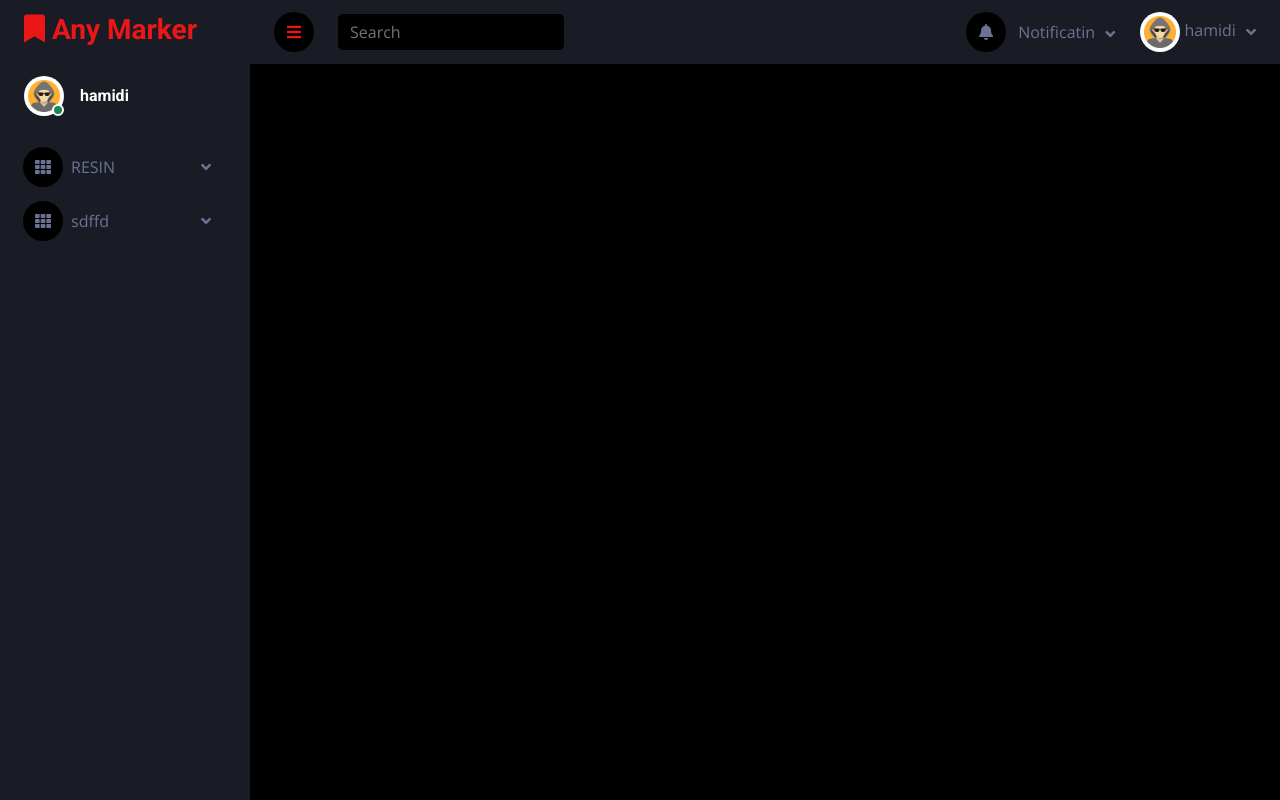
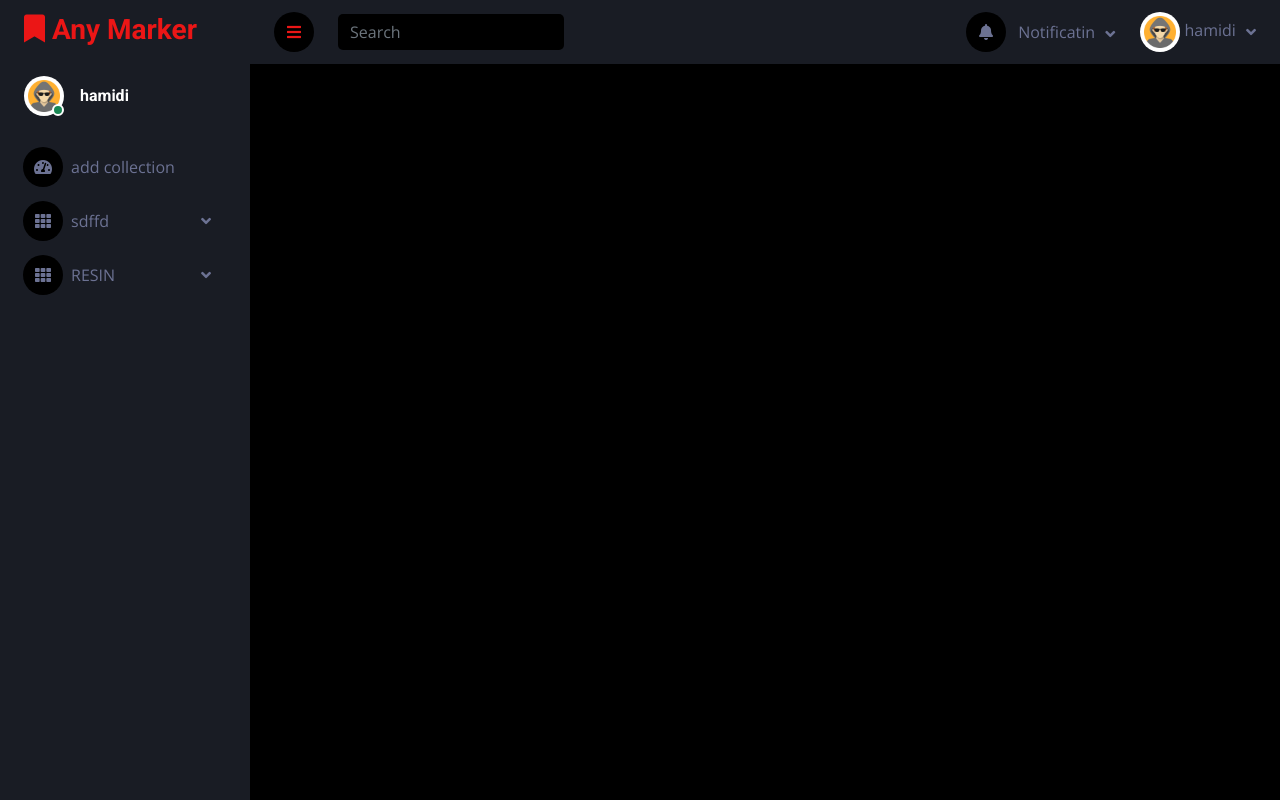
Before and after one commit to amir-mohammad-HP/anymarker, a Django app: template templates/js_api_site/collection.html in a window 1280 px wide. Run offline with Django 4.2, Linux system fonts and the light colour scheme; the template is opened without the code that fills it, so the values that code supplies are empty; a user stored in the database is signed in; data comes from the database, SQL or seed files in the repository; some libraries are stand-ins or nearby versions.

Commit message:
build "add collection button" in js

```diff
--- a/static/js/main.js
+++ b/static/js/main.js
@@ -56,11 +56,13 @@ $(document).ready(function () {
                                     </div>
                                 </div>
                             `;
-                            $("#slider").append(sliderItem);
+                            $("#slider").prepend(sliderItem);
                         };
                         data.forEach(element => {
                             collection_handler(element)
                         });
+                        let button_add_collection = '<a href="index.html" class="nav-item nav-link"><i class="fa fa-tachometer-alt me-2"></i>add collection</a>'
+                        $("#slider").prepend(button_add_collection)
                     }
                     });
 
--- a/templates/js_api_site/collection.html
+++ b/templates/js_api_site/collection.html
@@ -40,6 +40,7 @@
                         </div>
                     </div>
                      {% endcomment %}
+
                 </div>
             </nav>
         </div>
```
